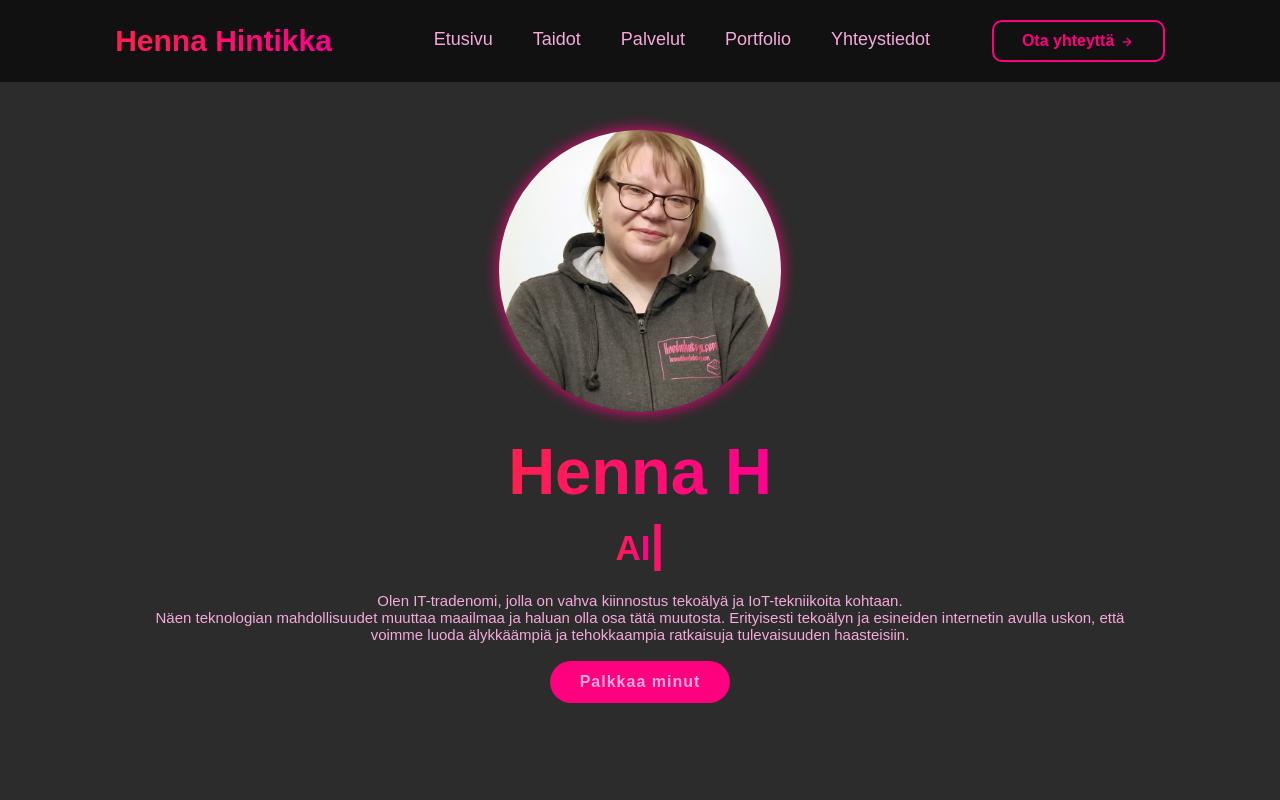
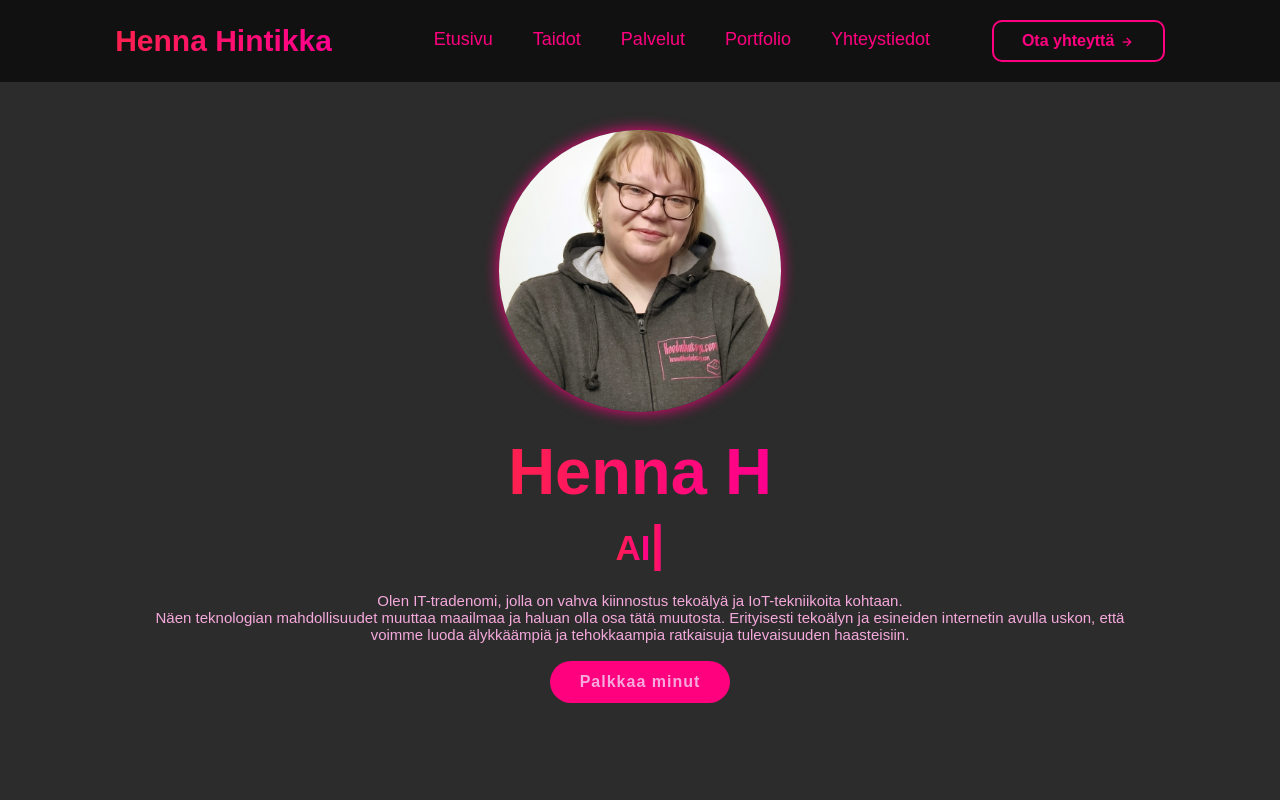
Before and after one commit to hennahoo/H---H-Portfolio-version-2, a plain HTML site: page index.html in a window 1280 px wide. Shown: the top 800 px of the page. Drawn offline with nearby package versions, Linux system fonts and the light colour scheme.

Commit message:
Update style.css

```diff
--- a/style.css
+++ b/style.css
@@ -127,7 +127,7 @@ a {
 
 /* Specificity for header and navbar links to keep their original color */
 header a, .navbar a {
-    color: var(--text-color); /* Keep original header and navbar link color */
+    color: var(--main-color); /* Keep original header and navbar link color */
 }
 
 
```
